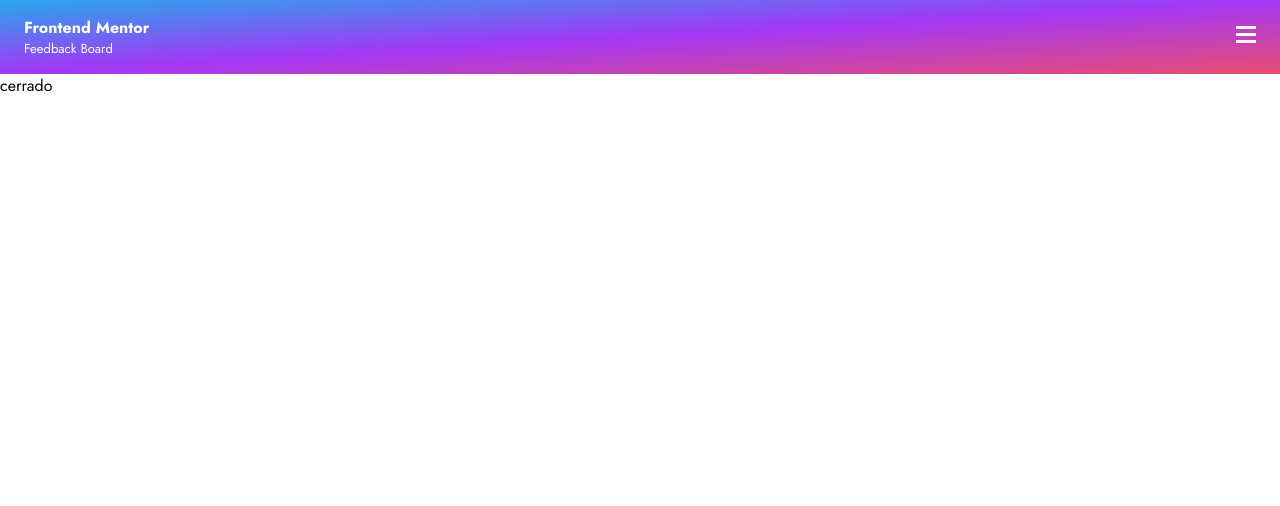
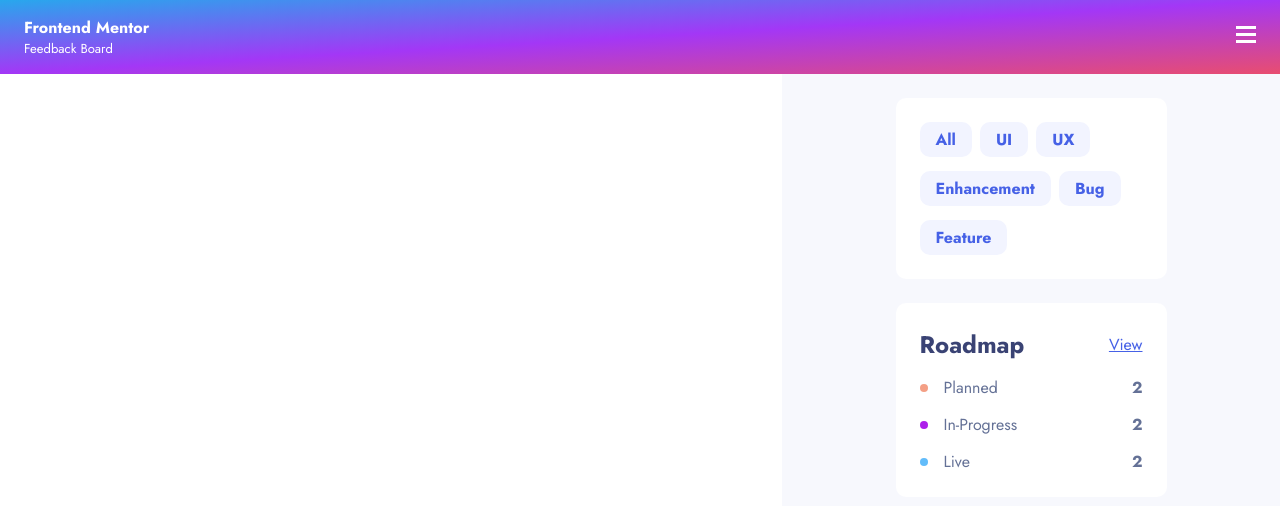
Before and after one commit to ErriGarcia/product-feedback-app, an Angular app in the folder product-feedback-app/: page / in a window 1280 px wide. Shown: the top 506 px of the page. Built offline with nearby package versions, Linux system fonts and the light colour scheme.

Commit message:
feat: menu component

```diff
--- a/product-feedback-app/src/app/header/header.component.html
+++ b/product-feedback-app/src/app/header/header.component.html
@@ -1,7 +1,7 @@
 <header class="header">
     <div>
-        <h1 class="header-container-title">Frontend Mentor</h1>
-        <h2 class="header-container-subtitle">Feedback Board</h2>
+        <h1 class="header-container_title">Frontend Mentor</h1>
+        <h2 class="header-container_subtitle">Feedback Board</h2>
     </div>
     <button (click)="toggleMenu()">
         <img src="../../assets/shared/mobile/icon-hamburger.svg" alt="icon-menu">
@@ -9,19 +9,5 @@
 </header>
 <main></main>
 @if (isMenuOpen) {
-    <div class="wrapper">
-        <nav>
-        <label class="m-menu__overlay" for="menu"></label>
-          <div class="m-menu">
-            <ul>
-              <li><label>Item 1</label></li>
-              <li><label>Item 2</label></li>
-              <li><label>Item 3</label></li>
-              <li><label>Item 4</label></li>
-            </ul>
-          </div>
-        </nav>
-    </div>
-} @else {
-    cerrado
+    <app-menu></app-menu>
 }
--- a/product-feedback-app/src/app/header/header.component.scss
+++ b/product-feedback-app/src/app/header/header.component.scss
@@ -5,37 +5,14 @@
     display: flex;
     justify-content: space-between;
 
-    &-container-title {
+    &-container_title {
         margin: 0;
         font-size: 1rem;
     }
 
-    &-container-subtitle {
+    &-container_subtitle {
         font-size: 13px;
         font-weight: 400;
         margin: 0;
     }
 }
-
-nav .m-menu {
-    position: absolute;
-    top: 74px;
-    right: 0;
-    max-width: 450px;
-    width: calc(100vw - 30px);
-    height: 100%;
-    transition: transform 0.35s;
-    z-index: 2;
-    overflow: hidden;
-    background-color: rgb(161, 161, 186);
-}
-
-nav .m-menu__overlay {
-    background-color: rgba(103, 103, 103, 0.5);
-    position: absolute;
-    top: 0;
-    width: 100%;
-    bottom: 0;
-    z-index: 1;
-    display: none;
-  }
--- a/product-feedback-app/src/app/header/header.component.ts
+++ b/product-feedback-app/src/app/header/header.component.ts
@@ -1,14 +1,15 @@
 import { Component, OnInit } from '@angular/core';
+import { MenuComponent } from '../menu/menu.component';
 
 @Component({
   selector: 'app-header',
   standalone: true,
-  imports: [],
+  imports: [MenuComponent],
   templateUrl: './header.component.html',
   styleUrl: './header.component.scss'
 })
 export class HeaderComponent {
-  isMenuOpen: boolean = false;
+  isMenuOpen: boolean = true;
 
   toggleMenu() {
     this.isMenuOpen = !this.isMenuOpen;
--- /dev/null
+++ b/product-feedback-app/src/app/menu/menu.component.html
@@ -0,0 +1,27 @@
+<div class="wrapper">
+    <nav>
+    <label class="m-menu_overlay" for="menu"></label>
+      <div class="m-menu">
+        <div class="container">
+            @for (button of buttonsMenu; track button.id) {
+                    <button class="button">{{ button.nameButton }}</button>
+            }
+        </div>
+        <div class="container">
+            <div class="container_header">
+                <h2 class="container_header_title">Roadmap</h2>
+                <button class="container_header_button">View</button>
+            </div>
+            @for (status of roadmapStatus; track status.id) {
+                <div class="list-container">
+                    <div class="title-container">
+                        <div [className]="status.color"></div>
+                        <p class="title-status">{{ status.nameStatus }}</p>
+                    </div>
+                    <p class="number-status">2</p>
+                </div>
+            }
+        </div>
+      </div>
+    </nav>
+</div>
--- /dev/null
+++ b/product-feedback-app/src/app/menu/menu.component.scss
@@ -0,0 +1,113 @@
+nav .m-menu {
+    position: absolute;
+    top: 74px;
+    right: 0;
+    max-width: 450px;
+    width: calc(100vw - 80px);
+    height: 100%;
+    transition: transform 0.35s;
+    z-index: 2;
+    overflow: hidden;
+    background-color: #F7F8FD;
+    padding: 24px;
+    display: flex;
+    flex-direction: column;
+    align-items: center;
+    row-gap: 24px;
+}
+
+nav .m-menu_overlay {
+    background-color: #F7F8FD;
+    position: absolute;
+    top: 0;
+    width: 100%;
+    bottom: 0;
+    z-index: 1;
+    display: none;
+}
+
+.container {
+    background-color: white;
+    padding: 24px;
+    border-radius: 10px;
+    width: 223px;
+    // height: 20%;
+    display: flex;
+    flex-direction: row;
+    flex-wrap: wrap;
+    row-gap: 14px;
+    column-gap: 8px;
+
+    &_header {
+        width: 100%;
+        display: flex;
+        justify-content: space-between;
+        align-items: center;
+
+        &_title {
+            color: #3A4374;
+        }
+
+        &_button {
+            text-decoration: underline;
+            color: #4661E6;
+        }
+    }
+}
+
+.button {
+    font-weight: 700;
+    color: #4661E6;
+    background-color: #F2F4FF;
+    padding: 6px 16px;
+    border-radius: 10px;
+    height: 35px;
+
+    &:hover {
+        color: white;
+        background-color: #4661E6;
+    }
+}
+
+.list-container {
+    width: 100%;
+    display: flex;
+    align-items: center;
+    justify-content: space-between;
+
+    .title-container {
+        display: flex;
+        align-items: center;
+        column-gap: 16px;
+
+        .pink {
+            background-color: #F49F85;
+            width: 8px;
+            height: 8px;
+            border-radius: 100%;
+        }
+
+        .violet {
+            background-color: #AD1FEA;
+            width: 8px;
+            height: 8px;
+            border-radius: 100%;
+        }
+
+        .light-blue {
+            background-color: #62BCFA;
+            width: 8px;
+            height: 8px;
+            border-radius: 100%;
+        }
+
+        .title-status {
+            color: #647196;
+        }
+    }
+
+    .number-status {
+        color: #647196;
+        font-weight: 700;
+    }
+}
--- /dev/null
+++ b/product-feedback-app/src/app/menu/menu.component.ts
@@ -0,0 +1,25 @@
+import { Component } from '@angular/core';
+
+@Component({
+  selector: 'app-menu',
+  standalone: true,
+  imports: [],
+  templateUrl: './menu.component.html',
+  styleUrl: './menu.component.scss'
+})
+export class MenuComponent {
+  buttonsMenu: any[] = [
+    {id: 1, nameButton: 'All'},
+    {id: 2, nameButton: 'UI'},
+    {id: 3, nameButton: 'UX'},
+    {id: 4, nameButton: 'Enhancement'},
+    {id: 5, nameButton: 'Bug'},
+    {id: 6, nameButton: 'Feature'}
+  ];
+
+  roadmapStatus: any[] = [
+    {id: 7, nameStatus: 'Planned', color: 'pink'},
+    {id: 8, nameStatus: 'In-Progress', color: 'violet'},
+    {id: 9, nameStatus: 'Live', color: 'light-blue'},
+  ];
+}
--- a/product-feedback-app/src/styles/base/_reset.scss
+++ b/product-feedback-app/src/styles/base/_reset.scss
@@ -36,6 +36,12 @@ progress,
 video {
   display: inline-block;
   vertical-align: baseline;
+}
+ul {
+  list-style-type: none;
+}
+h1, h2, h3, h4, h5, h6, p {
+  margin: 0;
 }
 audio:not([controls]) {
   display: none;
```
Also changed, not shown: 1 other file (tests, documents, lock files or other folders).
